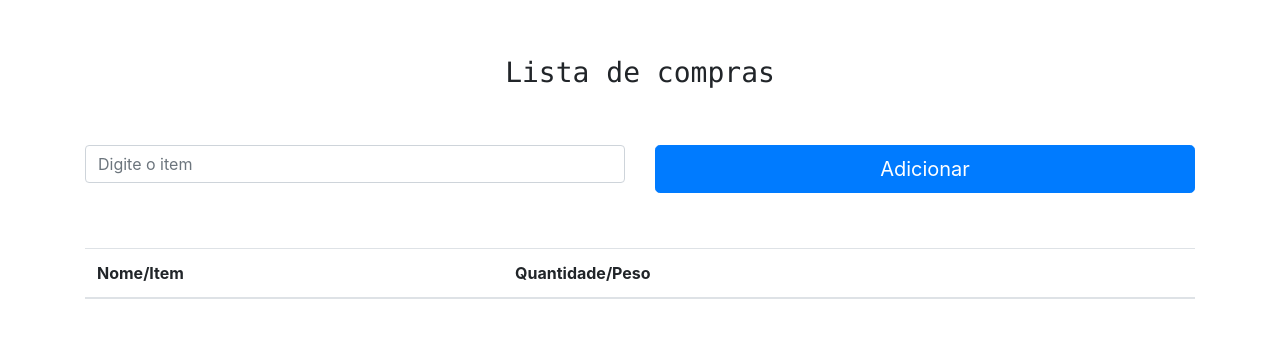
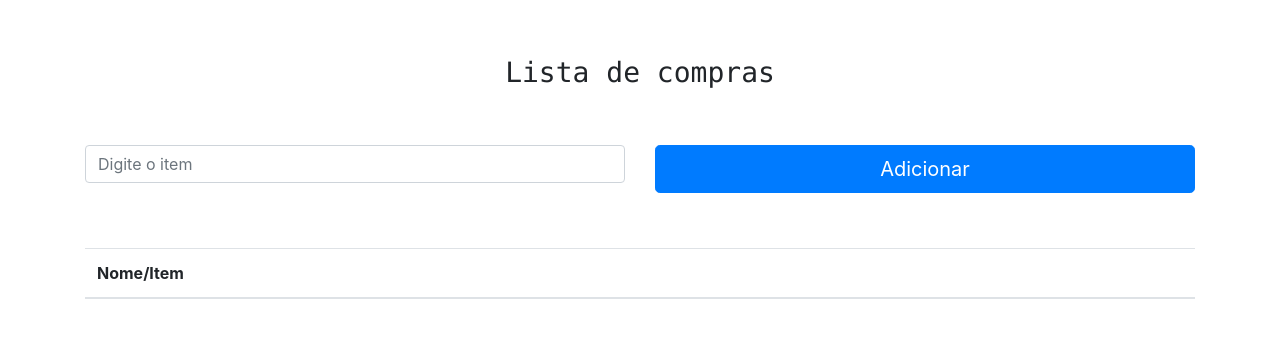
Before and after one commit to BernardoAquino/ListaComprasJS, a plain HTML site: page index.html in a window 1280 px wide. Drawn offline with nearby package versions, Linux system fonts and the light colour scheme.

Commit message:
fourth commit

```diff
--- a/index.html
+++ b/index.html
@@ -37,7 +37,6 @@
                     <thead>
                         <tr>
                             <th>Nome/Item</th>
-                            <th>Quantidade/Peso</th>
                             <th></th>
                         </tr>
                     </thead>
```
